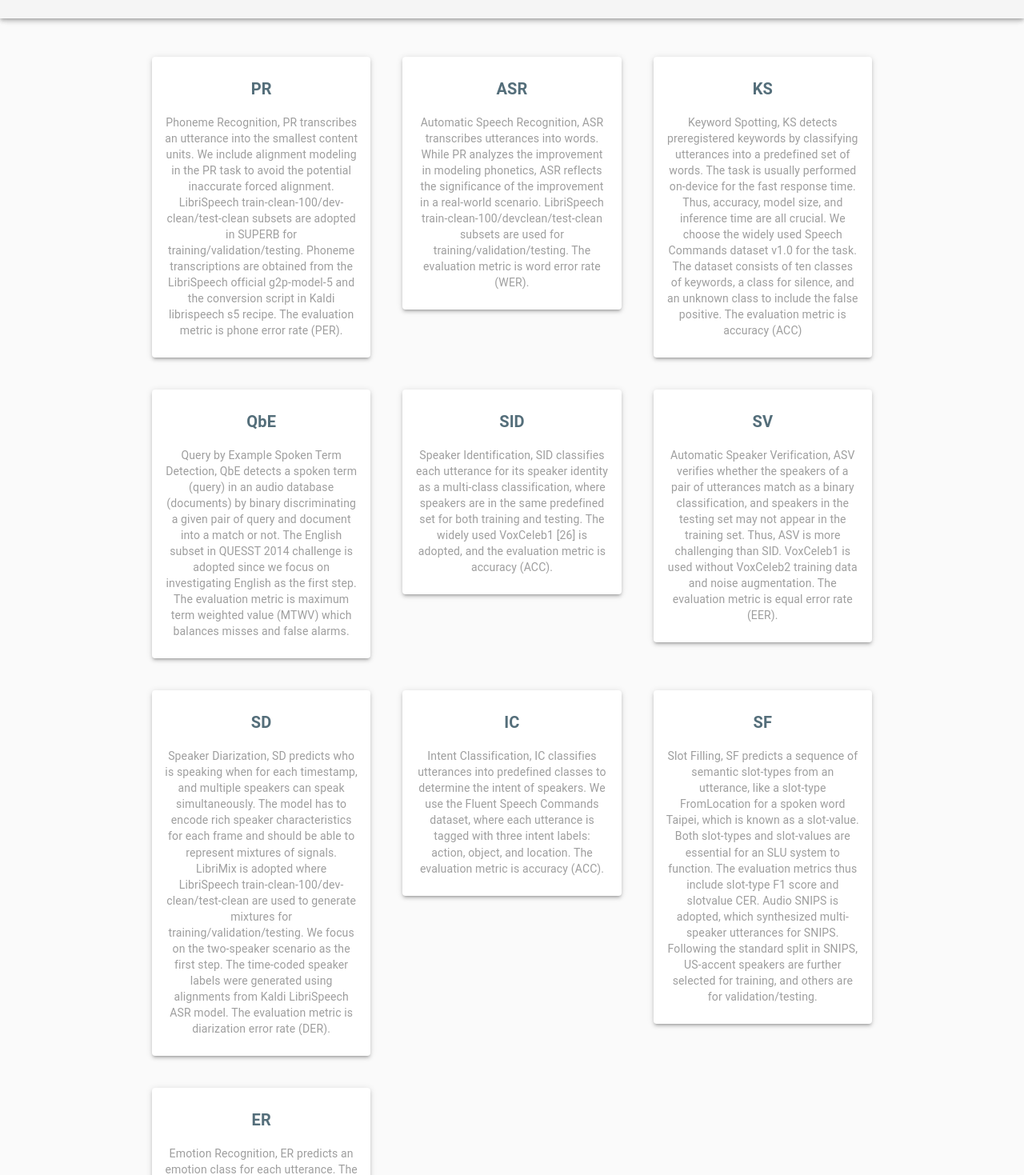
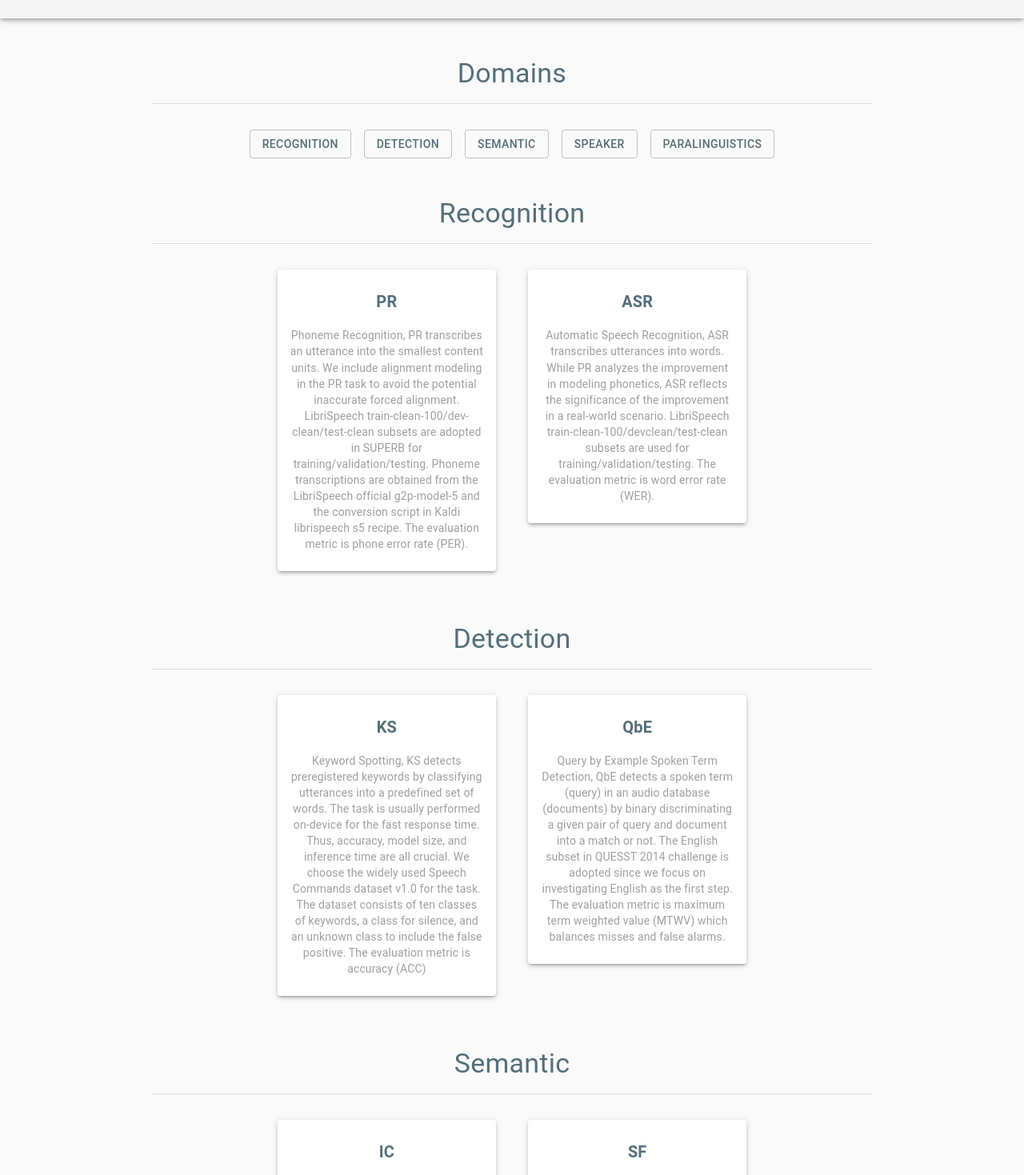
Before and after one commit to superbbenchmark/website-react, a React (Create React App) app: page /tasks in a window 1280 px wide. Shown: the part 41-1510 px from the top of the page at 80% size. Built offline with nearby package versions, Linux system fonts and the light colour scheme.

Commit message:
refactor

```diff
--- a/package.json
+++ b/package.json
@@ -11,6 +11,7 @@
     "react": "^17.0.2",
     "react-dom": "^17.0.2",
     "react-router-dom": "^5.2.0",
+    "react-router-hash-link": "^2.4.0",
     "react-scripts": "4.0.3",
     "react-viewport-provider": "^1.0.6",
     "web-vitals": "^1.1.1"
--- a/src/App.js
+++ b/src/App.js
@@ -34,7 +34,7 @@ function App() {
       <Router>
         <ThemeProvider theme={theme}>
           <NavigationBar />
-          <Box height={theme.spacing(6)}></Box>
+          <Box margin={theme.spacing(4, "auto")}></Box>
           <Switch>
             <Route path="/" exact>
               <Landing />
--- a/src/Landing.js
+++ b/src/Landing.js
@@ -9,7 +9,7 @@ export default function Landing(props) {
   const theme = useTheme();
   return (
     <React.Fragment>
-      <Box margin={theme.spacing(4, 'auto', 1)}>
+      <Box margin={theme.spacing(8, 'auto', 1)}>
         <Typography variant="h2" color="textPrimary">
           <strong>SUPERB</strong>
         </Typography>
--- a/src/Tasks.js
+++ b/src/Tasks.js
@@ -1,21 +1,13 @@
-import React from "react";
+import React from 'react';
+import { HashLink } from 'react-router-hash-link';
 import { makeStyles } from '@material-ui/core/styles';
 import { useTheme } from '@material-ui/core/styles';
-import { Box, Typography, Grid, Paper } from '@material-ui/core';
+import { Box, Typography, Grid, Paper, Divider, Button } from '@material-ui/core';
 import TimedGrow from './TimedGrow';
 
 
-const useStyles = makeStyles((theme) => ({
-  taskName: {
-    fontWeight: "bold",
-    marginBottom: theme.spacing(2),
-  },
-  taskDescription: {
-
-  }
-}));
-
-const tasks = [
+const tasks = {
+  recognition: [
     [
       "PR",
       "\
@@ -35,6 +27,8 @@ const tasks = [
       The evaluation metric is word error rate (WER).\
     "
     ],
+  ],
+  detection: [
     [
       "KS",
       "\
@@ -55,6 +49,29 @@ const tasks = [
           The evaluation metric is maximum term weighted value (MTWV) which balances misses and false alarms.\
         "
     ],
+  ],
+  semantic: [
+    [
+      "IC",
+      "\
+          Intent Classification, IC classifies utterances into predefined classes to determine the intent of speakers.\
+          We use the Fluent Speech Commands dataset, where each utterance is tagged with three intent labels: action, object, and location.\
+          The evaluation metric is accuracy (ACC).\
+        "
+    ],
+    [
+      "SF",
+      "\
+          Slot Filling, SF predicts a sequence of semantic slot-types from an utterance, \
+          like a slot-type FromLocation for a spoken word Taipei, which is known as a slot-value.\
+          Both slot-types and slot-values are essential for an SLU system to function.\
+          The evaluation metrics thus include slot-type F1 score and slotvalue CER.\
+          Audio SNIPS is adopted, which synthesized multi-speaker utterances for SNIPS.\
+          Following the standard split in SNIPS, US-accent speakers are further selected for training, and others are for validation/testing.\
+        "
+    ],
+  ],
+  speaker: [
     [
       "SID",
       "\
@@ -83,25 +100,8 @@ const tasks = [
           The evaluation metric is diarization error rate (DER).\
         "
     ],
-  [
-    "IC",
-    "\
-      Intent Classification, IC classifies utterances into predefined classes to determine the intent of speakers.\
-      We use the Fluent Speech Commands dataset, where each utterance is tagged with three intent labels: action, object, and location.\
-      The evaluation metric is accuracy (ACC).\
-    "
   ],
-  [
-    "SF",
-    "\
-      Slot Filling, SF predicts a sequence of semantic slot-types from an utterance, \
-      like a slot-type FromLocation for a spoken word Taipei, which is known as a slot-value.\
-      Both slot-types and slot-values are essential for an SLU system to function.\
-      The evaluation metrics thus include slot-type F1 score and slotvalue CER.\
-      Audio SNIPS is adopted, which synthesized multi-speaker utterances for SNIPS.\
-      Following the standard split in SNIPS, US-accent speakers are further selected for training, and others are for validation/testing.\
-    "
-  ],
+  paralinguistics: [
     [
       "ER",
       "\
@@ -113,6 +113,20 @@ const tasks = [
         "
     ],
   ]
+}
+
+
+const useStyles = makeStyles((theme) => ({
+  taskName: {
+    fontWeight: "bold",
+    marginBottom: theme.spacing(2),
+  },
+}));
+
+
+function capitalizeFirstLetter(string) {
+  return string.charAt(0).toUpperCase() + string.slice(1);
+}
 
 
 function Tasks(props) {
@@ -120,22 +134,66 @@ function Tasks(props) {
   const theme = useTheme();
 
   return (
-    <React.Fragment>
+    <Box margin={theme.spacing(6, "auto")}>
+      <TimedGrow interval={0}>
+        <Box margin={theme.spacing(4, "auto")}>
+          <Box margin={theme.spacing(2, "auto")}>
+            <Typography color="textPrimary" variant="h4">{capitalizeFirstLetter("domains")}</Typography>
+          </Box>
+          <Divider />
+        </Box>
+      </TimedGrow>
+      <Grid
+        container
+        direction="row"
+        spacing={2}
+        justify="center"
+      >
+        {
+          Object.keys(tasks).map((domain, index) => (
+            <TimedGrow interval={100 * index}>
+              <Grid item>
+                <HashLink to={`/tasks#${domain}`} className="unlink">
+                  <Button variant="outlined">
+                    {capitalizeFirstLetter(domain)}
+                  </Button>
+                </HashLink>
+              </Grid>
+            </TimedGrow>
+          ))
+        }
+      </Grid>
+      {
+        Object.keys(tasks).map((domain, domainIndex) => {
+          var startTime = (domainIndex + 1) * 400;
+          return (
+            <Box margin={theme.spacing(6, "auto", 8)}>
+              <Box id={domain} position="relative" top={theme.spacing(-4)} visibility="hidden"></Box>
+              <TimedGrow interval={startTime}>
+                <Box margin={theme.spacing(4, "auto")}>
+                  <Box margin={theme.spacing(2, "auto")}>
+                    <Typography color="textPrimary" variant="h4">{capitalizeFirstLetter(domain)}</Typography>
+                  </Box>
+                  <Divider />
+                </Box>
+              </TimedGrow>
               <Grid
                 container
                 spacing={5}
+                justify="center"
               >
                 {
-          tasks.map(([name, description], index) => (
+                  tasks[domain].map(([name, description], inDomainIndex) => {
+                    return (
                       <React.Fragment>
-              <TimedGrow interval={100 * index}>
+                        <TimedGrow interval={startTime + 100 * (inDomainIndex + 1)}>
                           <Grid item xs={12} sm={6} md={4}>
                             <Paper elevation={3}>
                               <Box padding={theme.spacing(3, 2)}>
                                 <Typography color="textPrimary" variant="h6" className={classes.taskName}>
                                   {`${name}`}
                                 </Typography>
-                      <Typography color="textSecondary" variant="body2" className={classes.taskDescription}>
+                                <Typography color="textSecondary" variant="body2">
                                   {description}
                                 </Typography>
                               </Box>
@@ -143,10 +201,15 @@ function Tasks(props) {
                           </Grid>
                         </TimedGrow>
                       </React.Fragment>
-          ))
+                    )
+                  })
                 }
               </Grid>
-    </React.Fragment >
+            </Box>
+          )
+        })
+      }
+    </Box>
   )
 }
 
```
Also changed, not shown: 1 other file (tests, documents, lock files or other folders). Lines whose indentation alone changed are shown as unchanged.
